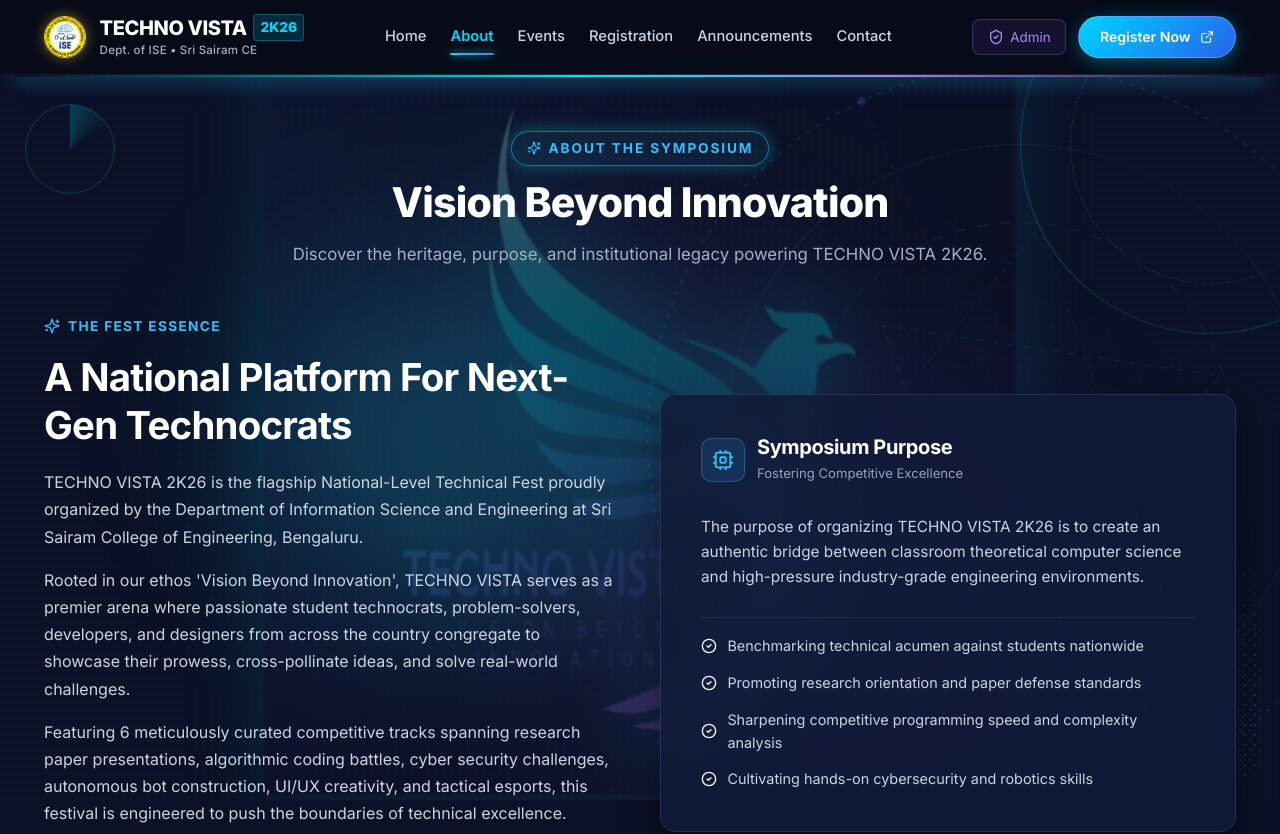
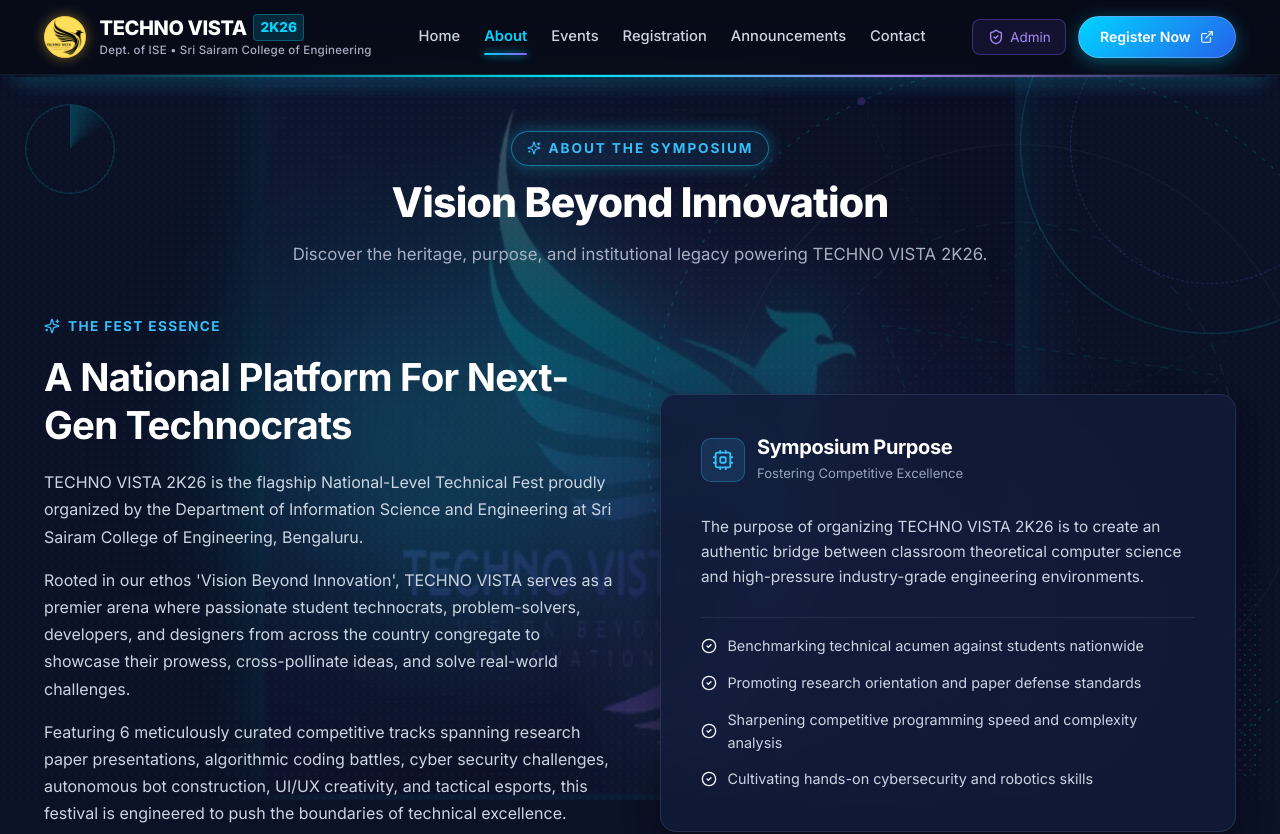
Before and after one commit to Tejasr06/Techno-Vista, a React (Vite) app: page /about in a window 1280 px wide. Shown: the top 834 px of the page. Built offline with nearby package versions, Linux system fonts and the light colour scheme.

Commit message:
feat: replace navbar logo with Techno Vista emblem and expand college title

```diff
--- a/src/components/Navbar.jsx
+++ b/src/components/Navbar.jsx
@@ -111,14 +111,14 @@ export default function Navbar() {
                 alignItems: 'center',
                 justifyContent: 'center',
                 flexShrink: 0,
-                backgroundColor: '#000000',
+                backgroundColor: '#ffde59',
                 overflow: 'hidden',
                 transition: 'transform 0.3s ease',
               }}
             >
               <img
-                src="/assets/ise-logo.png"
-                alt="ISE Logo"
+                src="/assets/techno-vista-badge.png"
+                alt="Techno Vista Logo"
                 style={{ width: '100%', height: '100%', objectFit: 'cover' }}
               />
             </div>
@@ -166,7 +166,7 @@ export default function Navbar() {
                   fontWeight: 500,
                 }}
               >
-                Dept. of ISE • Sri Sairam CE
+                Dept. of ISE • Sri Sairam College of Engineering
               </span>
             </div>
           </Link>
--- a/src/pages/About.jsx
+++ b/src/pages/About.jsx
@@ -20,7 +20,7 @@ export default function About() {
   const { festData, googleFormUrl } = useFest();
 
   useEffect(() => {
-    document.title = `About ${festData.name} | Department of ISE, Sri Sairam CE`;
+    document.title = `About ${festData.name} | Department of ISE, Sri Sairam College of Engineering`;
   }, [festData]);
 
   return (
--- a/src/pages/Announcements.jsx
+++ b/src/pages/Announcements.jsx
@@ -18,7 +18,7 @@ export default function Announcements() {
   const [filterBadge, setFilterBadge] = useState('All');
 
   useEffect(() => {
-    document.title = `Live Announcements | TECHNO VISTA 2K26 | Sri Sairam CE`;
+    document.title = `Live Announcements | TECHNO VISTA 2K26 | Sri Sairam College of Engineering`;
   }, []);
 
   const badges = ['All', 'Registration', 'Event Guideline', 'Important', 'Update', 'Certification'];
--- a/src/pages/Contact.jsx
+++ b/src/pages/Contact.jsx
@@ -22,7 +22,7 @@ export default function Contact() {
   const { contactData, festData, googleFormUrl } = useFest();
 
   useEffect(() => {
-    document.title = `Contact & Location | TECHNO VISTA 2K26 | Sri Sairam CE`;
+    document.title = `Contact & Location | TECHNO VISTA 2K26 | Sri Sairam College of Engineering`;
   }, []);
 
   return (
--- a/src/pages/Events.jsx
+++ b/src/pages/Events.jsx
@@ -10,7 +10,7 @@ export default function Events() {
   const [searchQuery, setSearchQuery] = useState('');
 
   useEffect(() => {
-    document.title = `Official Events | TECHNO VISTA 2K26 | Sri Sairam CE`;
+    document.title = `Official Events | TECHNO VISTA 2K26 | Sri Sairam College of Engineering`;
   }, []);
 
   // Helper to determine track
--- a/src/pages/Gallery.jsx
+++ b/src/pages/Gallery.jsx
@@ -16,7 +16,7 @@ export default function Gallery() {
   const [activeImageIndex, setActiveImageIndex] = useState(null);
 
   useEffect(() => {
-    document.title = `Photo Gallery | TECHNO VISTA 2K26 | Sri Sairam CE`;
+    document.title = `Photo Gallery | TECHNO VISTA 2K26 | Sri Sairam College of Engineering`;
   }, []);
 
   const filteredImages = GALLERY_DATA.filter(
--- a/src/pages/Registration.jsx
+++ b/src/pages/Registration.jsx
@@ -22,7 +22,7 @@ export default function Registration() {
     googleFormUrl.startsWith('http');
 
   useEffect(() => {
-    document.title = `Registration | TECHNO VISTA 2K26 | Sri Sairam CE`;
+    document.title = `Registration | TECHNO VISTA 2K26 | Sri Sairam College of Engineering`;
   }, []);
 
   const steps = [
--- a/src/pages/Schedule.jsx
+++ b/src/pages/Schedule.jsx
@@ -20,7 +20,7 @@ export default function Schedule() {
   const [selectedFilter, setSelectedFilter] = useState('All');
 
   useEffect(() => {
-    document.title = `Event Schedule | TECHNO VISTA 2K26 | Sri Sairam CE`;
+    document.title = `Event Schedule | TECHNO VISTA 2K26 | Sri Sairam College of Engineering`;
   }, []);
 
   const filterCategories = [
```
Also changed, not shown: public/assets/techno-vista-badge.png (added), public/assets/techno-vista-logo.jpg (added).
